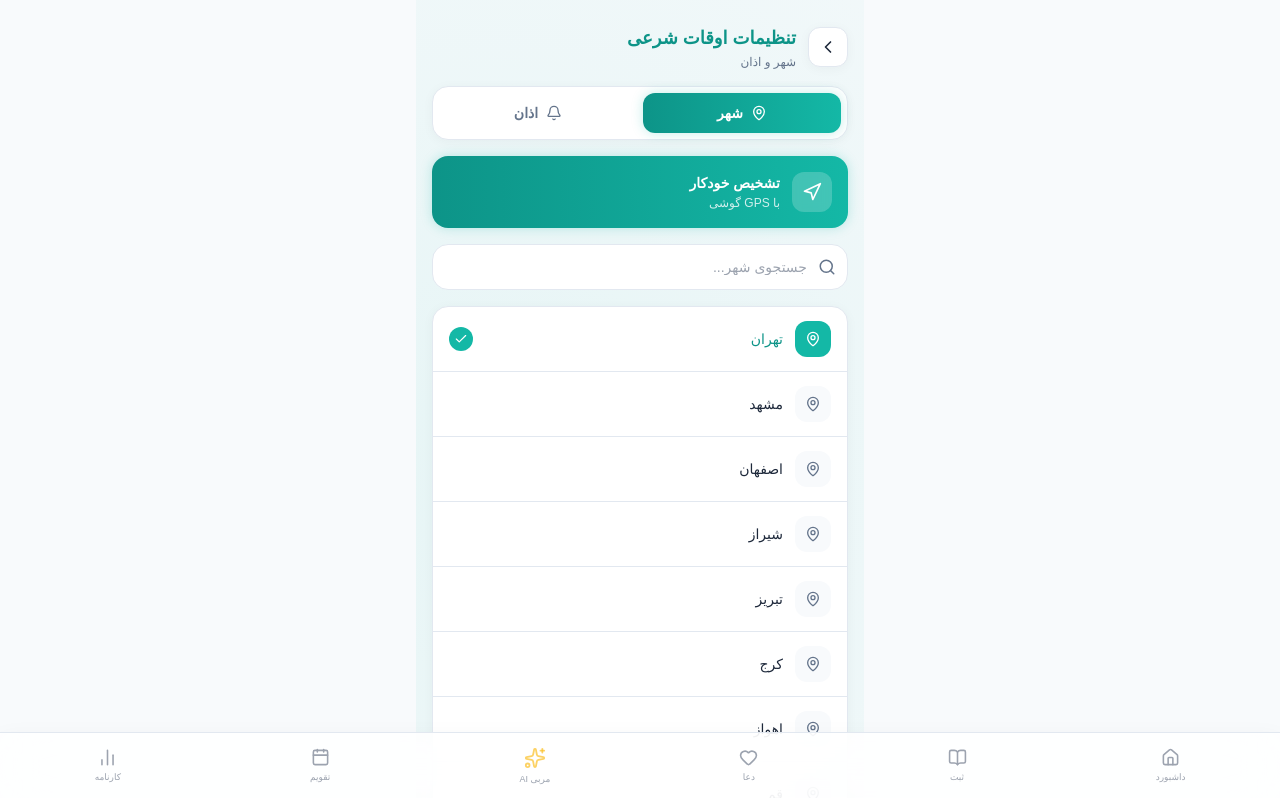
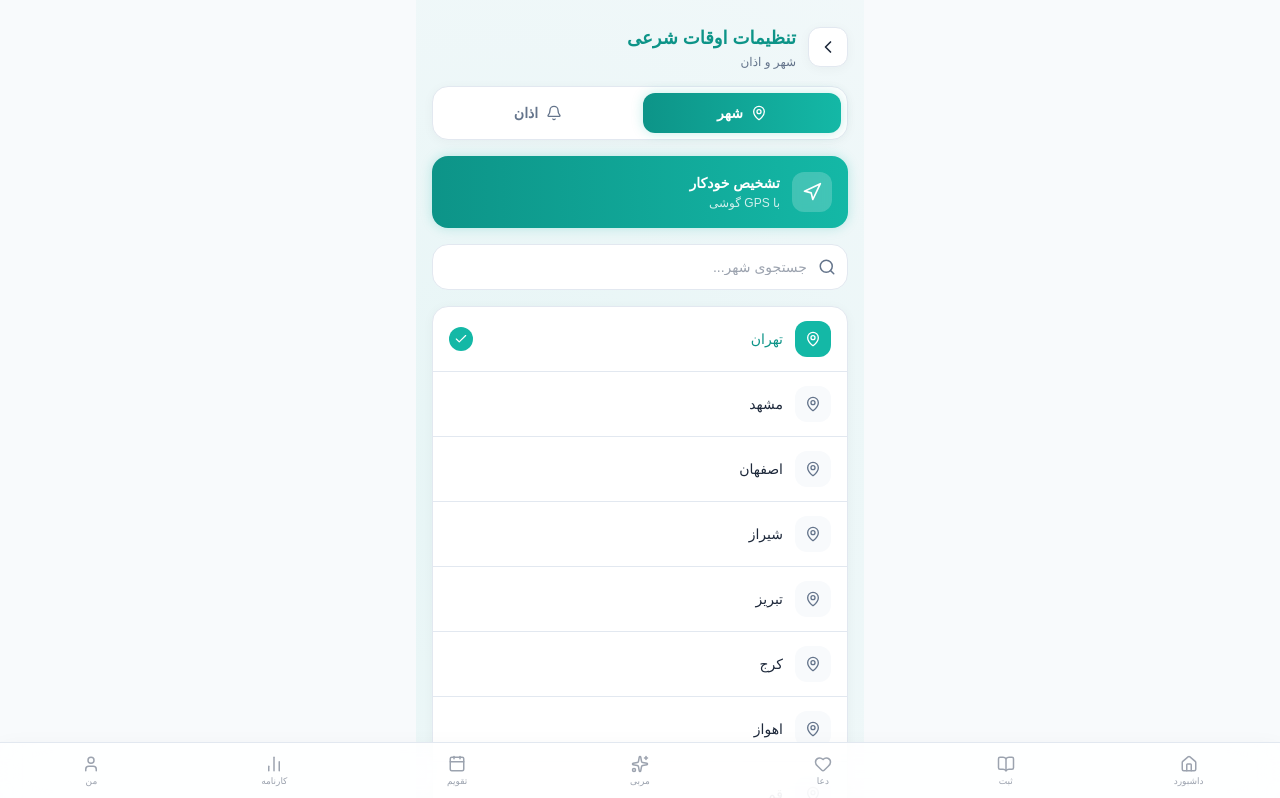
Before and after one commit to mojtabamaniya5-boop/Ebadat, a React (Vite) app: page /#/prayer-settings in a window 1280 px wide. Shown: the top 798 px of the page. Built offline with nearby package versions, Linux system fonts and the light colour scheme; a small style sheet from the web is missing.

Commit message:
fix: add Profile and Coach tabs to bottom nav (7 tabs)

```diff
--- a/src/components/BottomNav.jsx
+++ b/src/components/BottomNav.jsx
@@ -1,5 +1,5 @@
 import { Link, useLocation } from 'react-router-dom'
-import { Home, BookOpen, Heart, Calendar, BarChart2, Sparkles } from 'lucide-react'
+import { Home, BookOpen, Heart, Calendar, BarChart2, Sparkles, User } from 'lucide-react'
 
 export default function BottomNav() {
   const location = useLocation()
@@ -9,46 +9,35 @@ export default function BottomNav() {
     { path: '/', label: 'داشبورد', icon: Home },
     { path: '/track', label: 'ثبت', icon: BookOpen },
     { path: '/prayers', label: 'دعا', icon: Heart },
-    { path: '/coach', label: 'مربی AI', icon: Sparkles, special: true },
+    { path: '/coach', label: 'مربی', icon: Sparkles },
     { path: '/calendar', label: 'تقویم', icon: Calendar },
     { path: '/analytics', label: 'کارنامه', icon: BarChart2 },
+    { path: '/profile', label: 'من', icon: User },
   ]
 
   return (
-    <nav className="fixed bottom-0 w-full bg-white/85 dark:bg-dark-bg/85 backdrop-blur-xl border-t border-light-border dark:border-dark-border flex justify-around items-center py-2.5 shadow-soft-lg z-50 transition-colors">
-      {items.map(({ path, label, icon: Icon, special }) => {
+    <nav className="fixed bottom-0 w-full bg-white/85 dark:bg-dark-bg/85 backdrop-blur-xl border-t border-light-border dark:border-dark-border flex justify-around items-center py-2 shadow-soft-lg z-50 transition-colors">
+      {items.map(({ path, label, icon: Icon }) => {
         const active = isActive(path)
         return (
           <Link
             key={path}
             to={path}
-            className="flex flex-col items-center px-1 py-1 relative"
+            className="flex flex-col items-center px-1 py-1 relative flex-1"
           >
             {active && (
-              <div className="absolute -top-2.5 w-8 h-0.5 bg-brand-500 rounded-full shadow-glow" />
+              <div className="absolute -top-1.5 w-6 h-0.5 bg-brand-500 rounded-full shadow-glow" />
             )}
             <Icon
-              size={special ? 22 : 19}
+              size={18}
               strokeWidth={active ? 2.5 : 2}
               className={`transition-colors ${
-                active
-                  ? special
-                    ? 'text-amber-500'
-                    : 'text-brand-500'
-                  : special
-                    ? 'text-amber-400/70 dark:text-amber-500/70'
-                    : 'text-gray-400 dark:text-dark-textSecondary'
+                active ? 'text-brand-500' : 'text-gray-400 dark:text-dark-textSecondary'
               }`}
             />
-            <span
-              className={`text-[9px] mt-1 font-medium transition-colors ${
-                active
-                  ? special
-                    ? 'text-amber-500'
-                    : 'text-brand-500'
-                  : 'text-gray-400 dark:text-dark-textSecondary'
-              }`}
-            >
+            <span className={`text-[9px] mt-0.5 font-medium transition-colors ${
+              active ? 'text-brand-500' : 'text-gray-400 dark:text-dark-textSecondary'
+            }`}>
               {label}
             </span>
           </Link>
```
Also changed, not shown: 4 other files (tests, documents, lock files or other folders).
